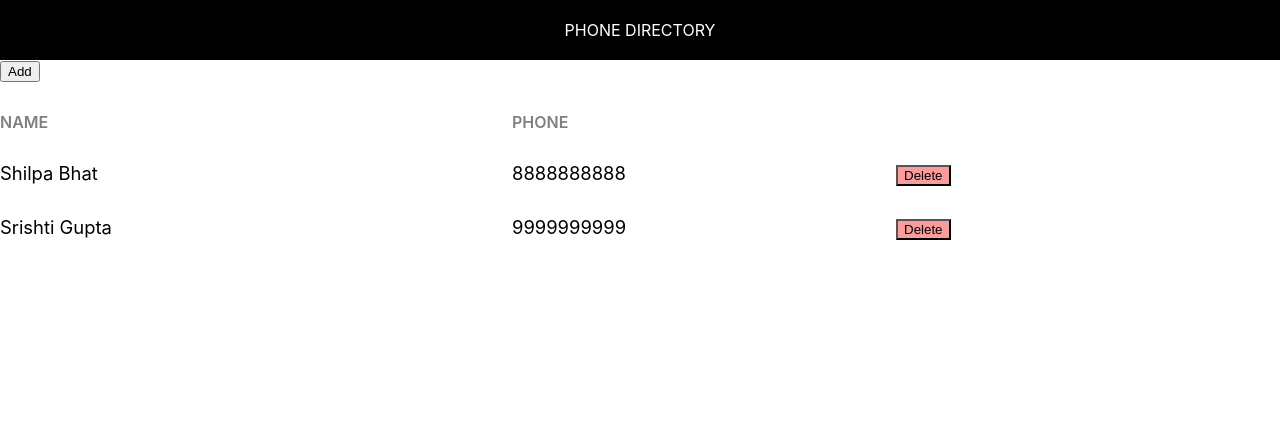
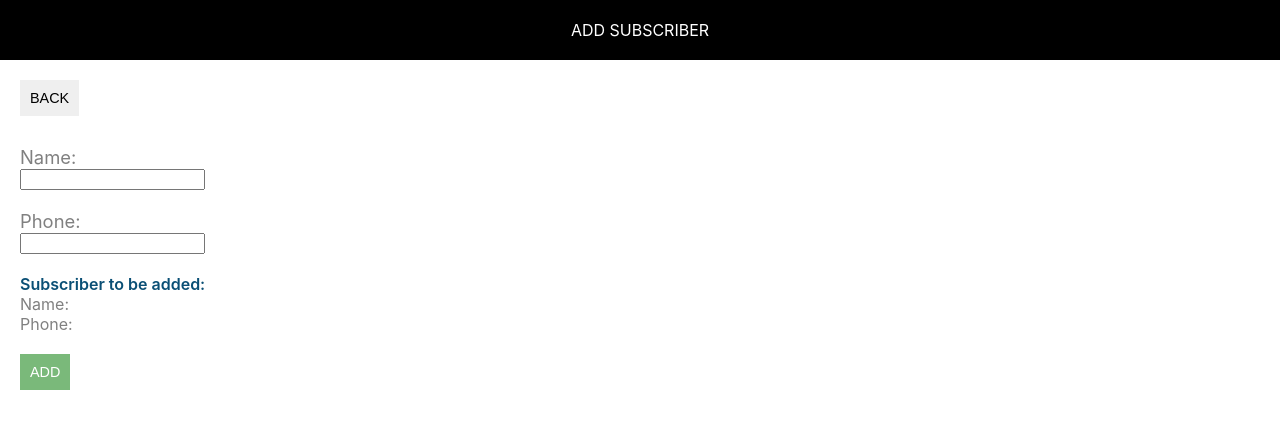
Before and after one commit to Chandrika1302/phone-directory, a React (Create React App) app: page / in a window 1280 px wide. Shown: the top 428 px of the page. Built offline with nearby package versions, Linux system fonts and the light colour scheme.

Commit message:
Added ‘AddSubscriber’ component

```diff
--- /dev/null
+++ b/src/AddSubscriber.css
@@ -0,0 +1,36 @@
+.subscriber-form {
+    margin-top: 30px;
+}
+
+.label-control {
+    color: #808080;
+    font-size: 1.15rem;
+    margin-right: 15px;
+}
+
+.input-control {
+    width: 300px;
+    min-width: 100px;
+    padding: 10px 15px;
+    display: inline-block;
+    border: 1px solid #ccc;
+    border-radius: 5px;
+    box-sizing: border-box;
+    font-size: 0.9rem;
+    outline: none;
+}
+
+.subscriber-info-container {
+    font-size: 1rem;
+    margin-right: 10px;
+    margin-bottom: 20px;
+}
+
+.subscriber-to-add-heading {
+    color: #0a4f75;
+    font-weight: 600;
+}
+
+.subscriber-info {
+    color: #808080;
+}
--- /dev/null
+++ b/src/AddSubscriber.js
@@ -0,0 +1,29 @@
+import React, {Component} from 'react';
+import Header from './Header';
+import './AddSubscriber.css';
+class AddSubscriber extends Component{
+    render(){
+        return(
+            <div><Header heading="Add Subscriber"/>
+            <div className="component-body-container">
+                <button className="custom-btn">Back</button>
+                <form className="subscriber-form">
+                    <label htmlFor="name" className="label-control">Name: </label><br/>
+                    <input id="name" type="text" className="iput-control" name="name" /><br/><br/>
+                    <label htmlFor="phone" className="label-control">Phone: </label><br/>
+                    <input id="phone " type="text" className="iput-control" name="phone" /><br/><br/>
+
+                    <div className="subscriber-info-container">
+                            <span className="subscriber-to-add-heading">Subscriber to be added: </span><br/>
+                            <span className="subscriber-info">Name: </span><br/>
+                            <span className="subscriber-info">Phone: </span><br/>
+                    </div>
+
+                    <button type="submit" className="custom-btn add-btn">Add</button>
+                </form>
+            </div>
+            </div>
+        )
+    }
+}
+export default AddSubscriber;
--- a/src/App.js
+++ b/src/App.js
@@ -3,6 +3,11 @@
 import './App.css';
 
 class App extends Component {
+  clickHandler (message){
+    alert(message);
+
+
+  }
 
   render() {
 
@@ -36,7 +41,7 @@
                 <span className="grid-item">{sub.name}</span>
                 <span className="grid-item">{sub.phone}</span>
                 <span className="grid-item action-btn-container">
-                  <button className="custom-btn delete-btn">Delete</button>
+                  <button className="custom-btn delete-btn" onClick={this.clickHandler.bind(this,'Delete Clicked')}> Delete</button>
                 </span>
               </div>
             })
--- a/src/index.js
+++ b/src/index.js
@@ -2,11 +2,12 @@
 import ReactDOM from 'react-dom';
 import './index.css';
 import App from './App';
+import AddSubscriber from './AddSubscriber';
 import reportWebVitals from './reportWebVitals';
-
+import './common/common.css';
 ReactDOM.render(
   <React.StrictMode>
-    <App />
+    <AddSubscriber />
   </React.StrictMode>,
   document.getElementById('root')
 );
```
